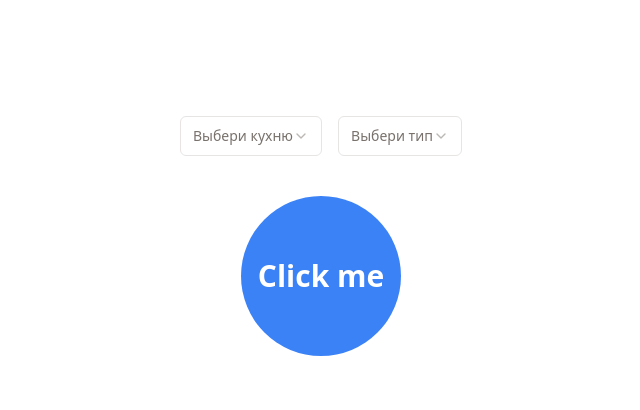
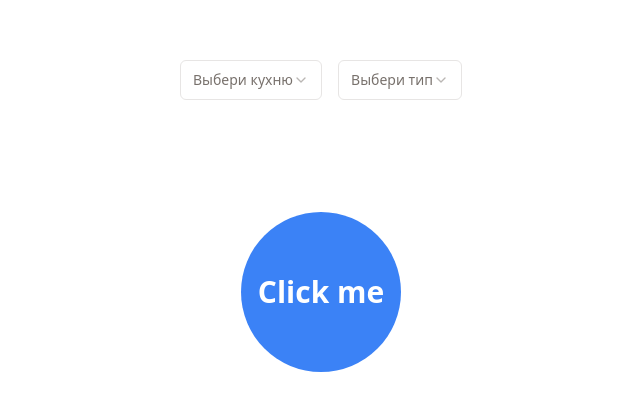
Before and after one commit to BorzovRuslanR/choosemeal, a React (Vite) app: page / in a window 1280 px wide. Shown: the part 184-594 px from the top of the page, without its empty margins (319-959 px from the left). Built offline with nearby package versions, Linux system fonts and the light colour scheme.

Commit message:
margin fix

```diff
--- a/src/components/header/Header.tsx
+++ b/src/components/header/Header.tsx
@@ -76,7 +76,7 @@ export default function Header() {
 
   return (
     <div className="flex flex-col justify-center items-center h-screen">
-      <div className="flex justify-center items-center m-10 gap-4">
+      <div className="flex justify-center items-center mb-28 gap-4">
         <div>
           <Select
             defaultValue={selectedCuisine}
--- a/src/components/modal/Modal.tsx
+++ b/src/components/modal/Modal.tsx
@@ -10,7 +10,7 @@ const Modal: React.FC<ModalProps> = ({ children, onClose }) => {
         <div className="fixed top-0 left-0 w-full h-full flex justify-center items-center bg-black bg-opacity-50">
           <div className="relative bg-white rounded-lg p-8 max-w-3xl w-full overflow-y-auto max-h-screen">
             <button
-              className="absolute top-4 right-4 text-gray-500 hover:text-gray-700"
+              className="absolute top-10 right-10 text-gray-500 hover:text-gray-700"
               onClick={onClose}
             >
               <svg
```
